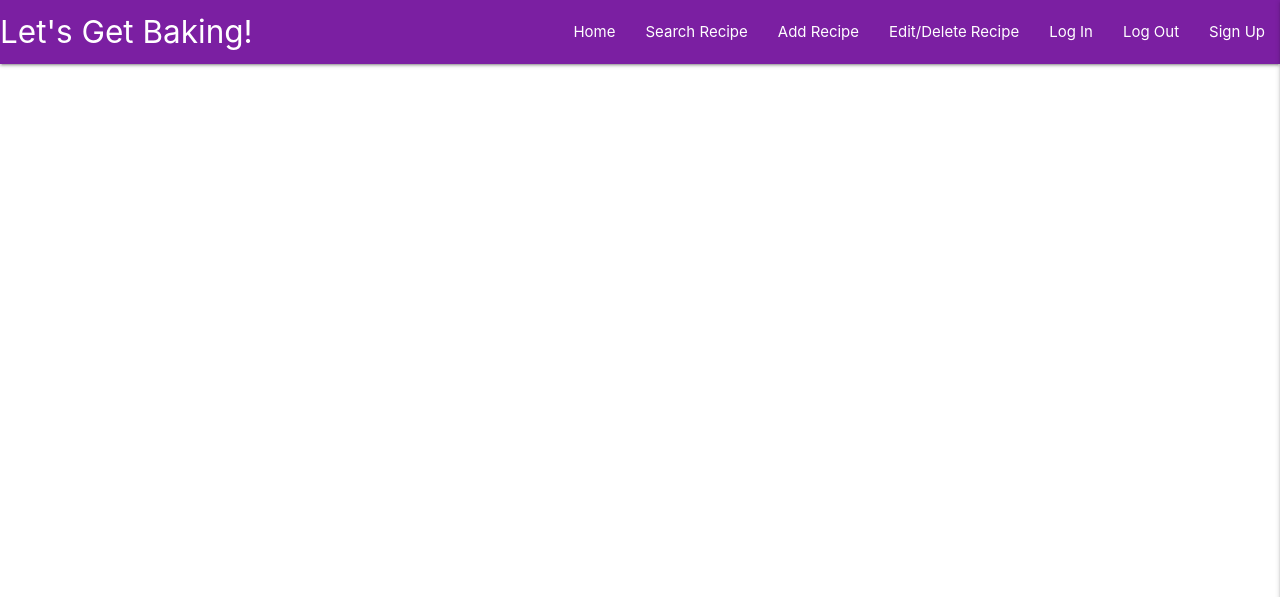
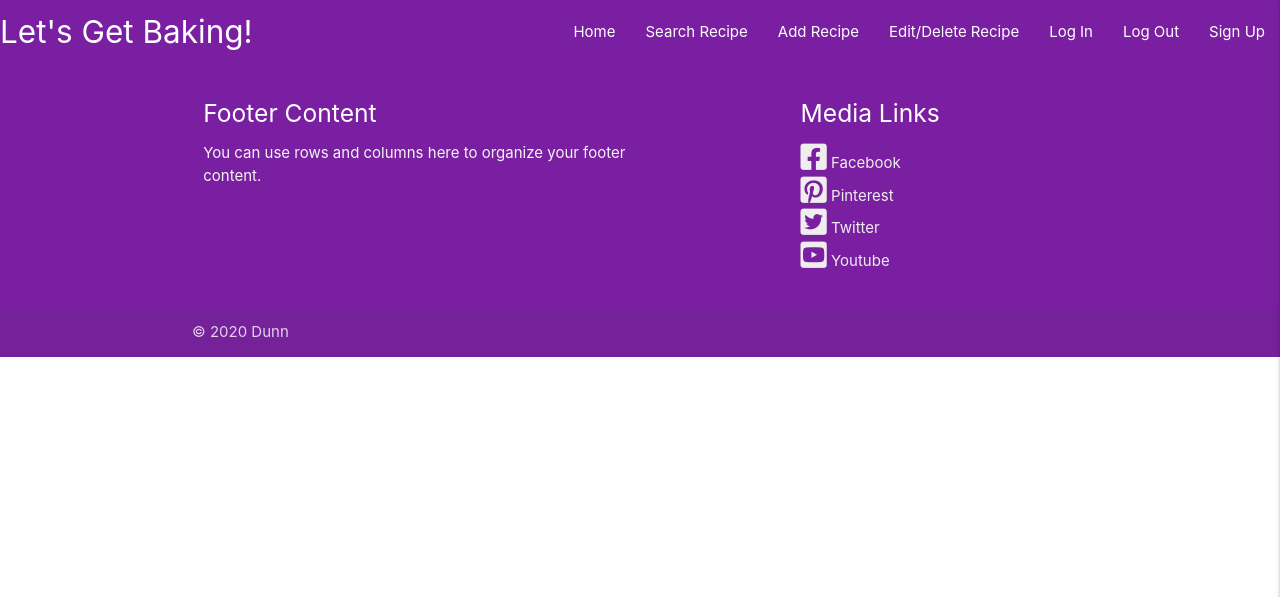
Before and after one commit to RyanLovell89/Lets_Get_Baking, a Flask app: page / in a window 1280 px wide. Shown: the top 597 px of the page. Run offline with Flask 2, Linux system fonts and the light colour scheme; data that the repository does not hold is empty; some libraries are stand-ins or nearby versions.

Commit message:
basic footer added

```diff
--- a/app.py
+++ b/app.py
@@ -1,9 +1,11 @@
+# imports
 import os
 from flask import (
     Flask, flash, render_template,
     redirect, request, session, url_for)
 from flask_pymongo import PyMongo
 from bson.objectid import ObjectId
+from werkzeug.security import generate_password_hash, check_password_hash
 if os.path.exists("env.py"):
     import env
 
@@ -16,7 +18,7 @@ app.secret_key = os.environ.get("SECRET_KEY")
 
 mongo = PyMongo(app)
 
-
+# home page/index
 @app.route("/")
 @app.route("/index")
 def index():
@@ -24,6 +26,12 @@ def index():
     return render_template("index.html", recipes=recipes)
 
 
+@app.route("/sign_up", methods=["GET", "POST"])
+def sign_up():
+    return render_template("sign_up.html")
+
+
+
 if __name__ == "__main__":
     app.run(host=os.environ.get("IP"),
             port=int(os.environ.get("PORT")),
--- a/static/css/style.css
+++ b/static/css/style.css
@@ -1,3 +1,5 @@
+/* general text styling */
+
 .shadaow {
     text-shadow: 2px 2px 2px rgba(0, 0, 0, 0.5);
 }
--- a/templates/base.html
+++ b/templates/base.html
@@ -21,13 +21,13 @@
                     <a href="{{ url_for('index') }}" class="brand-logo">Let's Get Baking!</a>
                     <a href="#" data-target="mobile-demo" class="sidenav-trigger right"><i class="fas fa-bars"></i></a>
                 <ul class="right hide-on-med-and-down">
-                    <li><a href="#">Home</a></li>
+                    <li><a href="{{ url_for('index') }}">Home</a></li>
                     <li><a href="#">Search Recipe</a></li>
                     <li><a href="#">Add Recipe</a></li>
                     <li><a href="#">Edit/Delete Recipe</a></li>
                     <li><a href="#">Log In</a></li>
                     <li><a href="#">Log Out</a></li>
-                    <li><a href="#">Sign Up</a></li>
+                    <li><a href="{{ url_for('sign_up') }}">Sign Up</a></li>
                 </ul>
             </div>
         </nav>
@@ -40,12 +40,38 @@
                     <li><a href="#">Edit/Delete Recipe</a></li>
                     <li><a href="#">Log In</a></li>
                     <li><a href="#">Log Out</a></li>
-                    <li><a href="#">Sign Up</a></li>
+                    <li><a href="{{ url_for('sign_up') }}">Sign Up</a></li>
                 </ul>
     </header>
 
     {% block content %}
     {% endblock %}
+
+    <footer class="page-footer purple darken-2">
+          <div class="container">
+            <div class="row">
+              <div class="col l6 s12">
+                <h5 class="white-text">Footer Content</h5>
+                <p class="grey-text text-lighten-4">You can use rows and columns here to organize your footer content.</p>
+              </div>
+              <div class="col l4 offset-l2 s12">
+                <h5 class="white-text">Media Links</h5>
+                <ul>
+                  <li><a class="grey-text text-lighten-3" href="#!"><i class="fab fa-facebook-square fa-2x"></i> Facebook</a></li>
+                  <li><a class="grey-text text-lighten-3" href="#!"><i class="fab fa-pinterest-square fa-2x"></i> Pinterest</a></li>
+                  <li><a class="grey-text text-lighten-3" href="#!"><i class="fab fa-twitter-square fa-2x"></i> Twitter</a></li>
+                  <li><a class="grey-text text-lighten-3" href="#!"><i class="fab fa-youtube-square fa-2x"></i> Youtube</a></li>
+                </ul>
+              </div>
+            </div>
+          </div>
+          <div class="footer-copyright">
+            <div class="container">
+                © 2020 Dunn
+            </div>
+          </div>
+        </footer>
+
 
     <script src="https://code.jquery.com/jquery-3.5.1.min.js"
         integrity="sha256-9/aliU8dGd2tb6OSsuzixeV4y/faTqgFtohetphbbj0=" crossorigin="anonymous"></script>
```
Also changed, not shown: templates/sign_up.html (added, +21 -0 lines), static/images/Vanilla-cupcakes.jpg (added).
